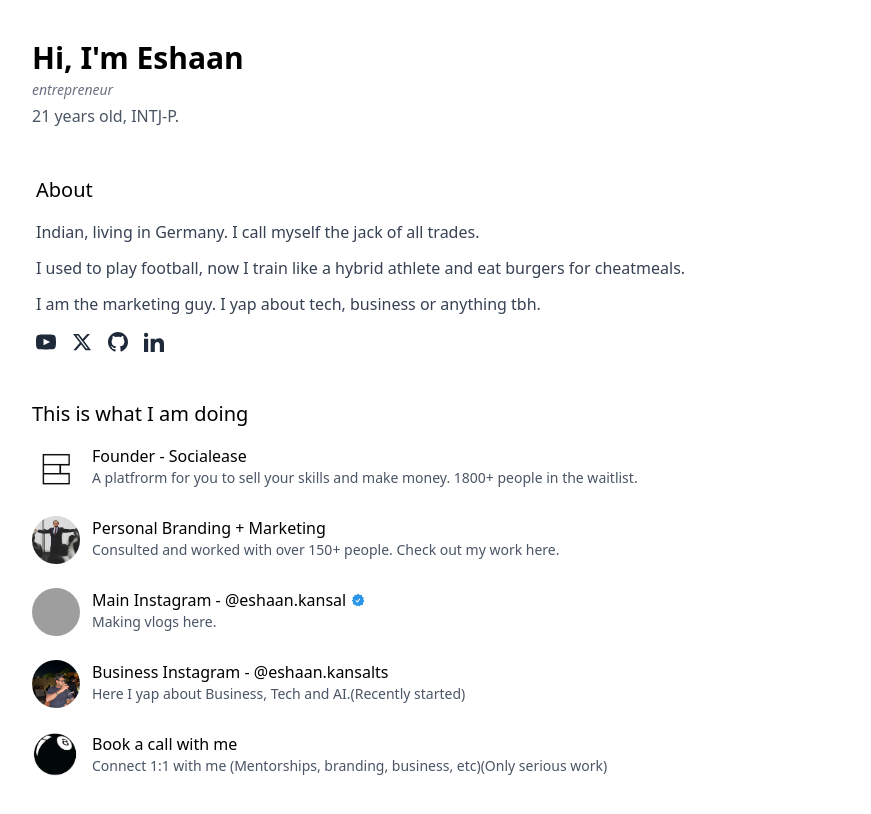
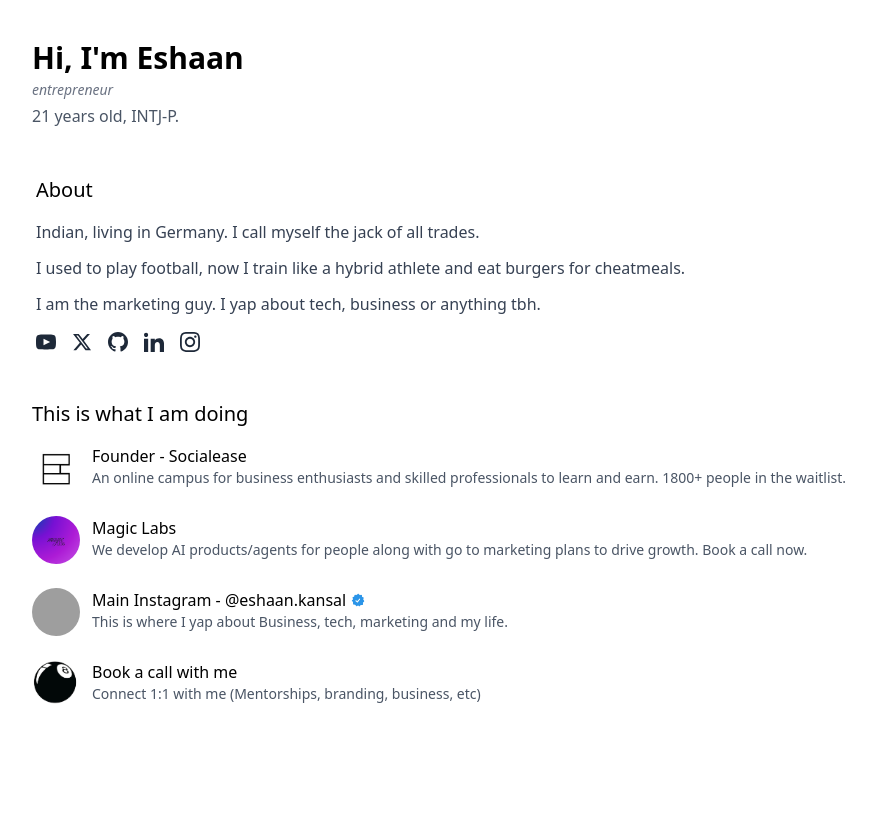
Before and after one commit to Eshaank08/profile, a Next.js app: page / in a window 1280 px wide. Shown: the top 814 px of the page, without its empty margins (192-1063 px from the left). Built offline with nearby package versions, Linux system fonts and the light colour scheme; grey boxes are pictures that could not be loaded; a web font is replaced by a local one.

Commit message:
Made some changes

```diff
--- a/app/page.tsx
+++ b/app/page.tsx
@@ -90,6 +90,16 @@ export default function Component() {
                 <path d="M4.98 3.5c0 1.381-1.11 2.5-2.48 2.5s-2.48-1.119-2.48-2.5c0-1.38 1.11-2.5 2.48-2.5s2.48 1.12 2.48 2.5zm.02 4.5h-5v16h5v-16zm7.982 0h-4.968v16h4.969v-8.399c0-4.67 6.029-5.052 6.029 0v8.399h4.988v-10.131c0-7.88-8.922-7.593-11.018-3.714v-2.155z" />
               </svg>
             </a>
+            <a
+              href="https://instagram.com/eshaan.kansal"
+              onClick={() => trackSocialClick('Instagram', 'https://instagram.com/eshaan.kansal')}
+              className={`${darkMode ? 'text-white' : 'text-gray-800'} hover:opacity-80`}
+              aria-label="Instagram"
+            >
+              <svg xmlns="http://www.w3.org/2000/svg" className="h-5 w-5" fill="currentColor" viewBox="0 0 24 24">
+                <path d="M12 2.163c3.204 0 3.584.012 4.85.07 3.252.148 4.771 1.691 4.919 4.919.058 1.265.069 1.645.069 4.849 0 3.205-.012 3.584-.069 4.849-.149 3.225-1.664 4.771-4.919 4.919-1.266.058-1.644.07-4.85.07-3.204 0-3.584-.012-4.849-.07-3.26-.149-4.771-1.699-4.919-4.92-.058-1.265-.07-1.644-.07-4.849 0-3.204.013-3.583.07-4.849.149-3.227 1.664-4.771 4.919-4.919 1.266-.057 1.645-.069 4.849-.069zm0-2.163c-3.259 0-3.667.014-4.947.072-4.358.2-6.78 2.618-6.98 6.98-.059 1.281-.073 1.689-.073 4.948 0 3.259.014 3.668.072 4.948.2 4.358 2.618 6.78 6.98 6.98 1.281.058 1.689.072 4.948.072 3.259 0 3.668-.014 4.948-.072 4.354-.2 6.782-2.618 6.979-6.98.059-1.28.073-1.689.073-4.948 0-3.259-.014-3.667-.072-4.947-.196-4.354-2.617-6.78-6.979-6.98-1.281-.059-1.69-.073-4.949-.073zm0 5.838c-3.403 0-6.162 2.759-6.162 6.162s2.759 6.163 6.162 6.163 6.162-2.759 6.162-6.163c0-3.403-2.759-6.162-6.162-6.162zm0 10.162c-2.209 0-4-1.79-4-4 0-2.209 1.791-4 4-4s4 1.791 4 4c0 2.21-1.791 4-4 4zm6.406-11.845c-.796 0-1.441.645-1.441 1.44s.645 1.44 1.441 1.44c.795 0 1.439-.645 1.439-1.44s-.644-1.44-1.439-1.44z"/>
+              </svg>
+            </a>
           </div>
         </div>
 
@@ -120,7 +130,7 @@ export default function Component() {
                   </div>
                   <div>
                     <h3 className="font-medium">Founder - Socialease</h3>
-                    <p className={`${darkMode ? 'text-gray-300' : 'text-gray-600'} text-sm`}>A platfrorm for you to sell your skills and make money. 1800+ people in the waitlist.</p>
+                    <p className={`${darkMode ? 'text-gray-300' : 'text-gray-600'} text-sm`}>An online campus for business enthusiasts and skilled professionals to learn and earn. 1800+ people in the waitlist.</p>
                   </div>
                 </div>
               </div>
@@ -128,25 +138,27 @@ export default function Component() {
 
             {/* Work Experience Item 2 */}
             <a
-              href="/work"
-              onClick={() => trackBusinessClick('work', '/work')}
+              href="https://cal.com/eshaan-kansal/quick-chat"
+              target="_blank"
+              rel="noopener noreferrer"
+              onClick={() => trackBusinessClick('magicLabs', 'https://cal.com/eshaan-kansal/quick-chat')}
               className="block hover:opacity-80 transition-opacity"
             >
               <div className="flex justify-between items-start">
                 <div className="flex items-start">
                   <div className="w-12 h-12 rounded-full mr-3 flex-shrink-0 overflow-hidden">
                     <Image
-                      src="/images/work/wolf.jpg"
-                      alt="Personal Branding"
-                      width={48}
-                      height={48}
+                      src="/images/work/wolf.png"
+                      alt="Magic Labs"
+                      width={100}
+                      height={100}
                       quality={100}
                       className="w-full h-full object-cover"
                     />
                   </div>
                   <div>
-                    <h3 className="font-medium">Personal Branding + Marketing</h3>
-                    <p className={`${darkMode ? 'text-gray-300' : 'text-gray-600'} text-sm`}>Consulted and worked with over 150+ people. Check out my work here.</p>
+                    <h3 className="font-medium">Magic Labs</h3>
+                    <p className={`${darkMode ? 'text-gray-300' : 'text-gray-600'} text-sm`}>We develop AI products/agents for people along with go to marketing plans to drive growth. Book a call now.</p>
                   </div>
                 </div>
               </div>
@@ -184,39 +196,12 @@ export default function Component() {
                         className="ml-1 inline-block"
                       />
                     </h3>
-                    <p className={`${darkMode ? 'text-gray-300' : 'text-gray-600'} text-sm`}>Making vlogs here.</p>
+                    <p className={`${darkMode ? 'text-gray-300' : 'text-gray-600'} text-sm`}>This is where I yap about Business, tech, marketing and my life.</p>
                   </div>
                 </div>
               </div>
             </a>
 
-            {/* Work Experience Item 4 */}
-            <a
-              href="https://instagram.com/eshaan.kansalts"
-              target="_blank"
-              rel="noopener noreferrer"
-              onClick={() => trackSocialClick('business_instagram', 'https://instagram.com/eshaan.kansalts')}
-              className="block hover:opacity-80 transition-opacity"
-            >
-              <div className="flex justify-between items-start">
-                <div className="flex items-start">
-                  <div className="w-12 h-12 rounded-full mr-3 flex-shrink-0 overflow-hidden">
-                    <Image
-                      src="/images/work/tech.png"
-                      alt="Business Instagram"
-                      width={48}
-                      height={48}
-                      quality={100}
-                      className="w-full h-full object-cover"
-                    />
-                  </div>
-                  <div>
-                    <h3 className="font-medium">Business Instagram - @eshaan.kansalts</h3>
-                    <p className={`${darkMode ? 'text-gray-300' : 'text-gray-600'} text-sm`}>Here I yap about Business, Tech and AI.(Recently started)</p>
-                  </div>
-                </div>
-              </div>
-            </a>
              {/* Work Experience Item 5 - Book a call */}
 <a
   href="https://cal.com/eshaan-kansal/15min"
@@ -241,7 +226,7 @@ export default function Component() {
       </div>
       <div>
         <h3 className="font-medium">Book a call with me</h3>
-        <p className={`${darkMode ? 'text-gray-300' : 'text-gray-600'} text-sm`}>Connect 1:1 with me (Mentorships, branding, business, etc)(Only serious work)</p>
+        <p className={`${darkMode ? 'text-gray-300' : 'text-gray-600'} text-sm`}>Connect 1:1 with me (Mentorships, branding, business, etc)</p>
       </div>
     </div>
   </div>
```
Also changed, not shown: public/images/work/wolf.jpg (deleted), public/images/work/wolf.png (added).
